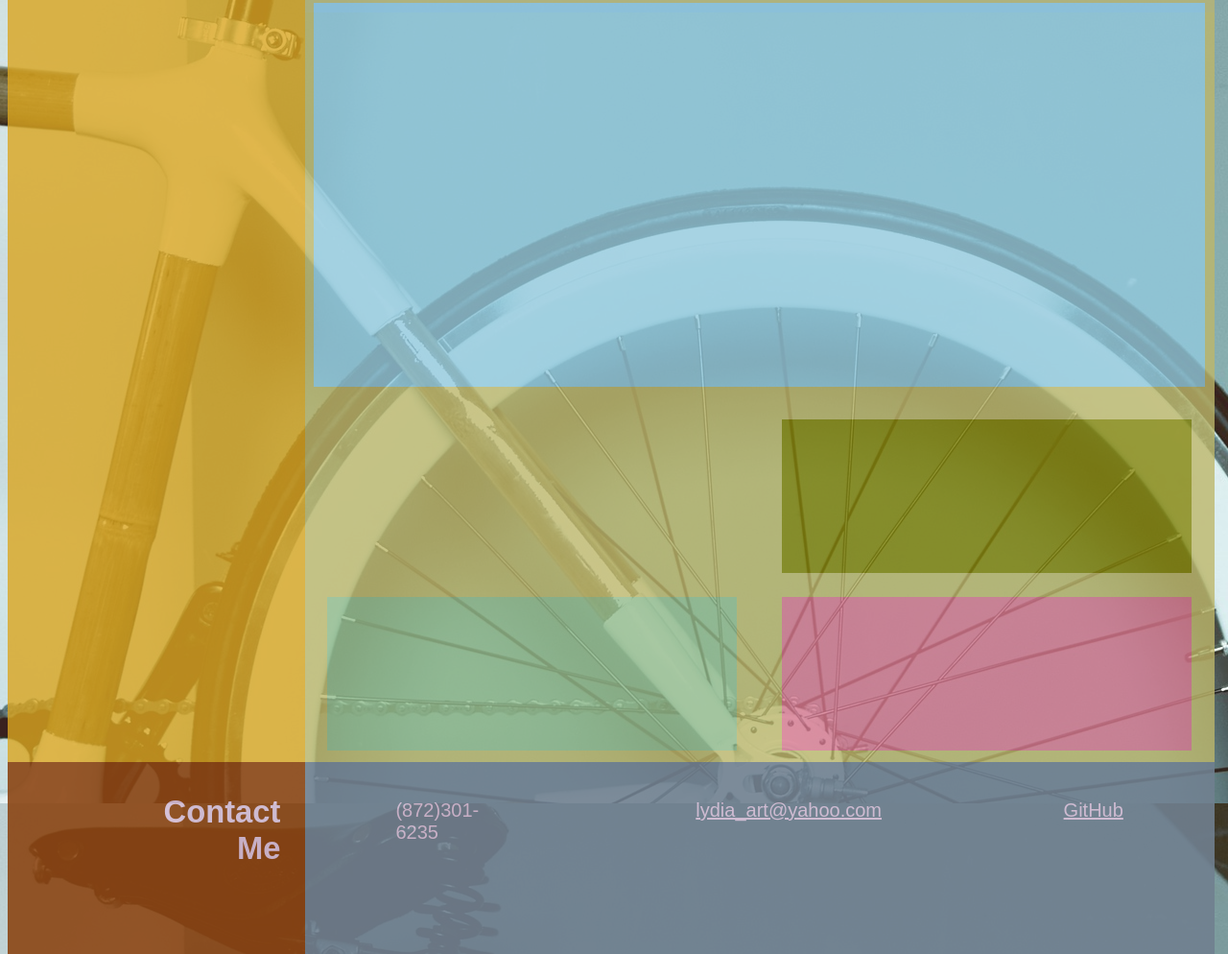
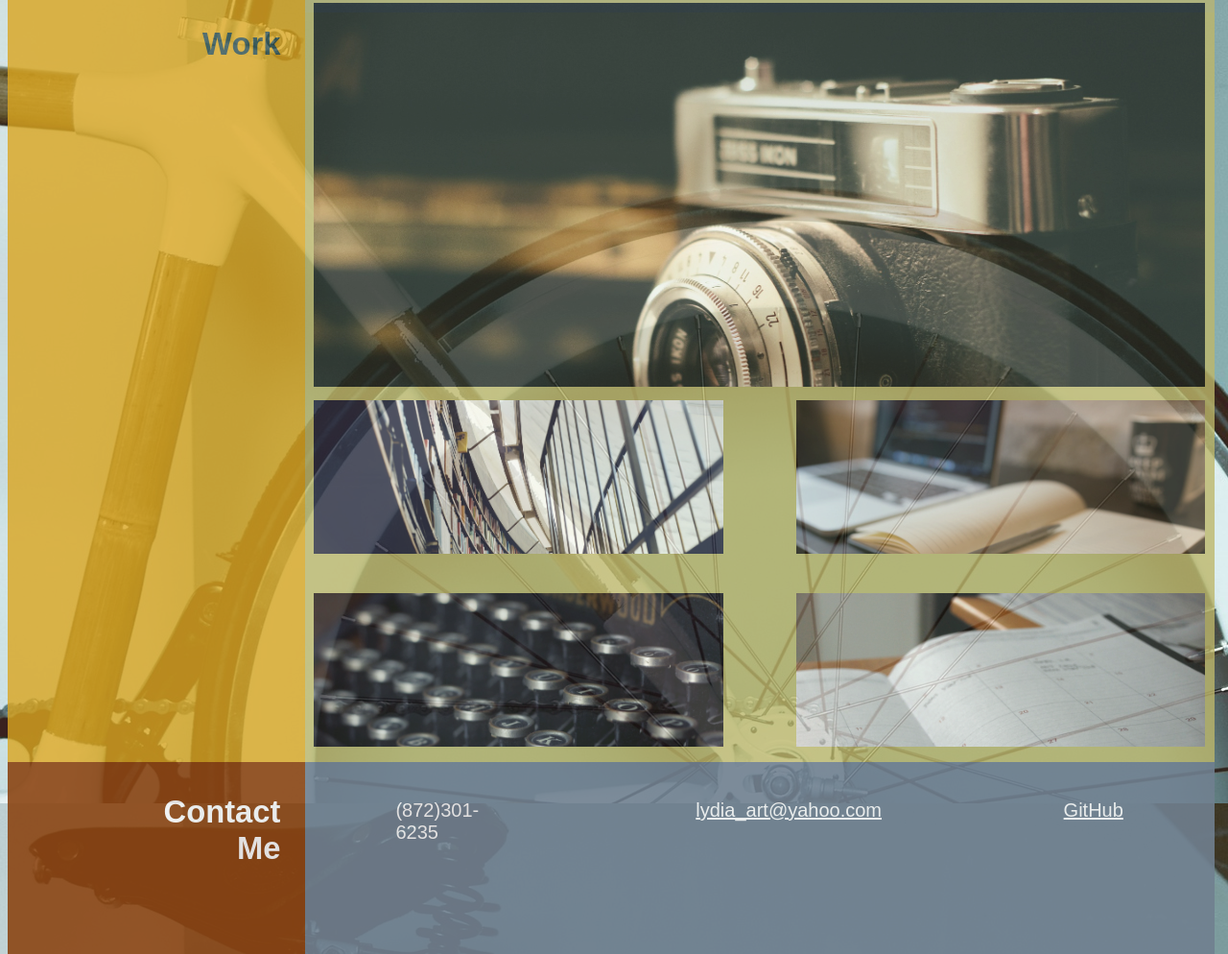
Before and after one commit to lydiaart/LydiasPortfolio, a plain HTML site: page index.html in a window 1280 px wide. Shown: the part 434-1428 px from the top of the page at 96% size. Drawn offline with Linux system fonts and the light colour scheme.

Commit message:
added pics

```diff
--- a/assets/css/style.css
+++ b/assets/css/style.css
@@ -22,7 +22,7 @@ header {
     font-family:Arial, Helvetica, sans-serif;
     margin: 0;
     font-size: 36px;
-    color:thistle;
+    color:whitesmoke;
     text-shadow: 2px 2px 5px rgb(48, 46, 46);
     display: flex;
     width:24%;
@@ -31,7 +31,7 @@ header {
   header a {
     text-decoration: none;
     font-size: 20px;
-    color:thistle;
+    color:whitesmoke;
     text-shadow: 2px 2px 5px rgb(48, 46, 46);
     display: flex;
     width: 100%;
@@ -92,9 +92,9 @@ section.row-1 div.col-1 {
     justify-content: right;
     padding-right: 2%;
     text-align: right;
-    color: darkslategrey;
+    color: whitesmoke;
     background-image: url(../image/Profile.jpg)  ;
-    background-size:cover;
+    background-size:contain;
 
 }
 
@@ -117,10 +117,16 @@ section.row-2 {
 
 section.row-2 div.col-1 {
     display: flex;
-    width: 24.5%;
+    width: 22.5%;
     height: 100vh;
     background-color:goldenrod;
     opacity: 0.8;
+    font-family: Arial, Helvetica, sans-serif;
+    font-size: 28px;
+    justify-content: right;
+    padding-right: 2%;
+    text-align: right;
+    color: darkslategrey;
 }
 
 section.row-2 div.col-2 {
@@ -142,9 +148,10 @@ section.row-2 div.col-2 {
     width: 100%;
     margin: 1%;
     height: 50vh;
-    /* flex-flow: row wrap; */
     background-color:lightskyblue;
-    opacity: 0.8;
+    opacity: 0.9;
+    background-image: url(../image/photography-336608_1920.jpg);
+    background-size:cover;
 
 }
 
@@ -153,37 +160,50 @@ section.row-2 div.col-2 div.card-2 {
     display: flex;
     width: 45%;
     height: 20vh;
-    background-color:saddlebrown
+    background-color:red;
     opacity: 0.9;
-    margin:0 auto;
+    margin:0 1%;
+    margin-bottom: 5%;
+    background-image: url(../image/library-438389_1920.jpg);
+    background-size:cover;
 }
 
 section.row-2 div.col-2 div.card-3 {
 
     display: flex;
      width: 45%;
-     margin:0 auto;
+     margin-left:7%;
     height: 20vh;
     background-color:olive;
     opacity: 0.9;
+    background-image: url(../image/pen-731199_1920.jpg);
+    background-size:cover;
 }
 
 section.row-2 div.col-2 div.card-4 {
     display: flex;
-    margin: 0 auto;
+    margin:-1% 1%;
+
      width: 45%;
     height: 20vh;
     background-color:darkseagreen;
     opacity: 0.9;
+    background-image: url(../image/vintage-1148940_1920.jpg);
+    background-size:cover;
 }
 
 section.row-2 div.col-2 div.card-5 {
     display: flex;
      width: 45%;
     height: 20vh;
-    margin: 0 auto;
+    margin-top: -1%;
+    margin-bottom:1.5%  ;
+    margin-left:7%;
+
     background-color:palevioletred;
     opacity: 0.9;
+    background-image: url(../image/day-planner-828611_1920.jpg);
+    background-size:cover;
 }
 
 
@@ -199,7 +219,7 @@ section.row-3 div.col-1 {
     opacity:0.9;
     font-family: Arial, Helvetica, sans-serif;
     font-size: 28px;
-    color:thistle;
+    color:whitesmoke;
     justify-content: right;
     padding-right:2%;
     text-align: right;
@@ -214,11 +234,11 @@ section.row-3 div.col-2 {
     opacity: 0.9;
     font-family: Arial, Helvetica, sans-serif;
     font-size: 20px;
-    color:thistle;
+    color:whitesmoke;
 }
 
 section.row-3 div.col-2 p a {
-  color:thistle;
+  color:whitesmoke;
 
 
 }
--- a/index.html
+++ b/index.html
@@ -56,7 +56,7 @@
 
     <section class="row-2">
       <div class="col-1">
-
+           <h3>Work</h3>
       </div>
       <div class="col-2">
 
```
